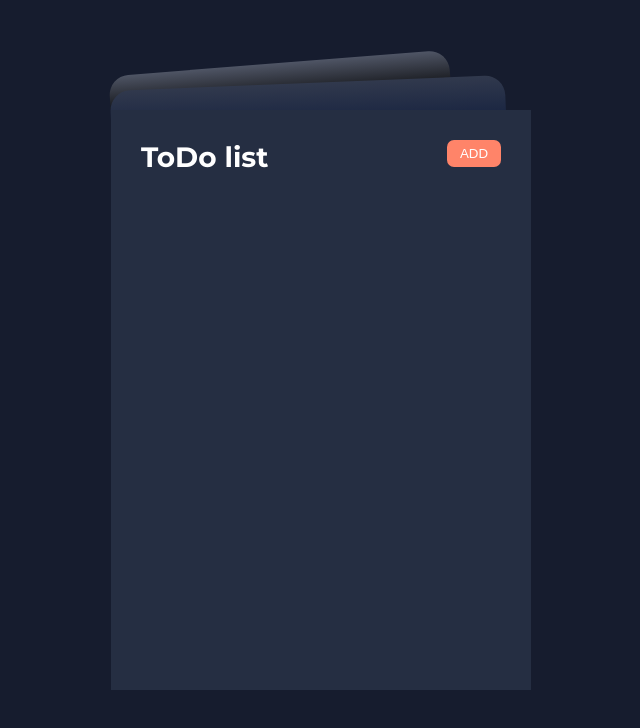
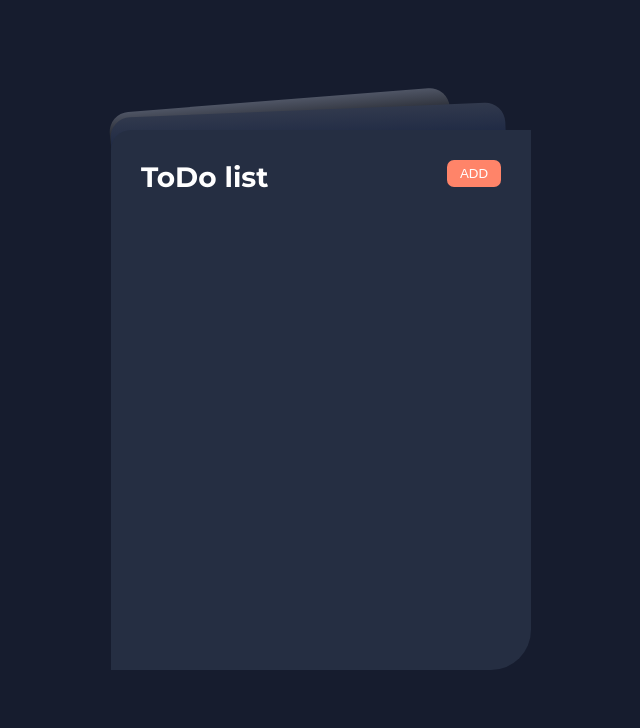
Before and after one commit to stFrenky/to-do-list, a Vue app: page / in a window 1280 px wide. Shown: the top 728 px of the page, without its empty margins (319-959 px from the left). Built offline with nearby package versions, Linux system fonts and the light colour scheme.

Commit message:
finish: toDoList

```diff
--- a/src/components/Card/components/TCard.vue
+++ b/src/components/Card/components/TCard.vue
@@ -35,8 +35,8 @@ const add = () => {
 </script>
 
 <template>
-  <div class="wrapper">
   <div class="t-card">
+    <div class="t-card__inner">
       <div class="t-card__header">
         <div class="t-card__title">
           ToDo list
@@ -58,11 +58,8 @@ const add = () => {
 </template>
 
 <style lang="scss">
-  .wrapper {
+  .t-card {
     position: relative;
-    max-width: 420px;
-    width: 100%;
-    margin: 0 auto;
 
     @media (max-width: 430px) {
       max-width: 400px;
@@ -74,9 +71,10 @@ const add = () => {
       width: 100%;
       max-width: 395px;
       height: 67px;
-      top: -27px;
+      top: -20px;
       left: 0;
       z-index: 1;
+      transition: all .3s;
 
       background: linear-gradient(180deg, #31394D 0%, #091739 100%);
       border-radius: 20px;
@@ -98,7 +96,8 @@ const add = () => {
       max-width: 341px;
       height: 85px;
       left: 0;
-      top: -47px;
+      top: -30px;
+      transition: all .3s;
 
       background: linear-gradient(180deg, #4F5565 0%, #000000 53.65%);
       border-radius: 20px;
@@ -108,27 +107,39 @@ const add = () => {
         max-width: 284px;
       }
     }
+
+    &:hover {
+      &:before {
+        top: -30px;
       }
 
-  .t-card {
+      &:after {
+        top: -50px;
+      }
+    }
+
+    &__inner {
       box-sizing: border-box;
       position: relative;
       padding: 30px;
       width: 100%;
-    height: 580px;
+      height: 540px;
       background-color: $card-bg;
       color: $white;
       z-index: 2;
-    overflow: hidden;
+      border-radius: 20px 0 40px;
 
       &:after {
         content: '';
         position: absolute;
-      bottom: 0;
+        bottom: 1px;
         left: 30px;
-      width: 360px;
+        max-width: 80%;
+        width: 100%;
         height: 75px;
         background: linear-gradient(180deg, rgba(37, 46, 66, 0) 0%, #252E42 67.19%);
+      }
+
     }
 
     &__header {
@@ -138,26 +149,11 @@ const add = () => {
     }
 
     &__title {
-      font-family: 'Montserrat-Bold';
+      font-family: 'Montserrat-Bold',serif;
       font-weight: 700;
       font-size: 28px;
       line-height: 34px;
       color: $white;
     }
-
-    &__toDo-list {
-      overflow-y: scroll;
-      overflow-x: hidden;
-      height: 100%;
-
-      &::-webkit-scrollbar {
-        width: 4px;
-      }
-
-      &::-webkit-scrollbar-thumb {
-        background-color: $accent;
-        border-radius: 10px;
-      }
-    }
   }
 </style>
--- a/src/components/List/components/TList.vue
+++ b/src/components/List/components/TList.vue
@@ -9,7 +9,7 @@ const { toDos } = storeToRefs(toDoStore);
 </script>
 
 <template>
-  <div class="t-card__toDo-list">
+  <div class="t-toDo-list">
     <TToDo
       v-for="toDo in toDos"
       :id="toDo.id"
@@ -20,3 +20,20 @@ const { toDos } = storeToRefs(toDoStore);
     />
   </div>
 </template>
+
+<style lang="scss">
+.t-toDo-list {
+  overflow-y: scroll;
+  overflow-x: hidden;
+  height: 450px;
+
+  &::-webkit-scrollbar {
+    width: 4px;
+  }
+
+  &::-webkit-scrollbar-thumb {
+    background-color: $accent;
+    border-radius: 10px;
+  }
+}
+</style>
--- a/src/components/Modal/components/TModal.vue
+++ b/src/components/Modal/components/TModal.vue
@@ -42,7 +42,6 @@ const description = useModelWrapper(props, emit, 'description');
   left: 0;
   padding: 30px;
   width: 100%;
-  height: 100%;
   background-color: $card-bg;
   color: $white;
   flex-direction: column;
@@ -53,12 +52,14 @@ const description = useModelWrapper(props, emit, 'description');
     background-color: $main-bg;
     border-radius: 10px;
     padding-left: 10px;
+    padding-right: 10px;
     color: $white;
     display: flex;
     align-items: center;
     font-size: 18px;
     input {
       all: unset;
+      width: 100%;
     }
   }
 
--- a/src/components/ToDo/components/TToDo.vue
+++ b/src/components/ToDo/components/TToDo.vue
@@ -31,6 +31,7 @@ const done = useModelWrapper(props, emit, 'done');
         <span
           :class="{
             't-toDo__line-through': done,
+            't-toDo__title-hover': done,
           }"
           class="t-toDo__title"
         >{{ title }}
@@ -50,6 +51,7 @@ const done = useModelWrapper(props, emit, 'done');
   .t-toDo {
     padding-top: 9px;
     padding-bottom: 9px;
+    z-index: 3;
 
     &__checkbox {
       position: absolute;
@@ -88,7 +90,7 @@ const done = useModelWrapper(props, emit, 'done');
     }
 
     &__title {
-      font-family: 'Montserrat-Medium';
+      font-family: 'Montserrat-Medium',serif;
       font-style: normal;
       font-weight: 500;
       font-size: 16px;
@@ -110,6 +112,13 @@ const done = useModelWrapper(props, emit, 'done');
 
     &__line-through {
       text-decoration: line-through;
+      color: $checkbox-bg;
+    }
+
+    &__title-hover {
+      &:hover {
+        color: $white;
+      }
     }
   }
 </style>
--- a/src/pages/ToDoList/components/TToDoListPage.vue
+++ b/src/pages/ToDoList/components/TToDoListPage.vue
@@ -4,7 +4,9 @@ import { TCard } from '@/components/Card';
 
 <template>
   <main class="t-toDoList-page">
-    <TCard />
+    <div class="t-toDoList-page__container">
+      <TCard />
+    </div>
   </main>
 </template>
 
@@ -15,5 +17,15 @@ import { TCard } from '@/components/Card';
     justify-content: center;
     align-items: center;
     height: 100vh;
+
+    &__container {
+      max-width: 420px;
+      width: 100%;
+      margin: 0 auto;
+
+      @media (max-width: 430px) {
+        max-width: 400px;
+      }
+    }
   }
 </style>
```
Lines whose indentation alone changed are shown as unchanged.
